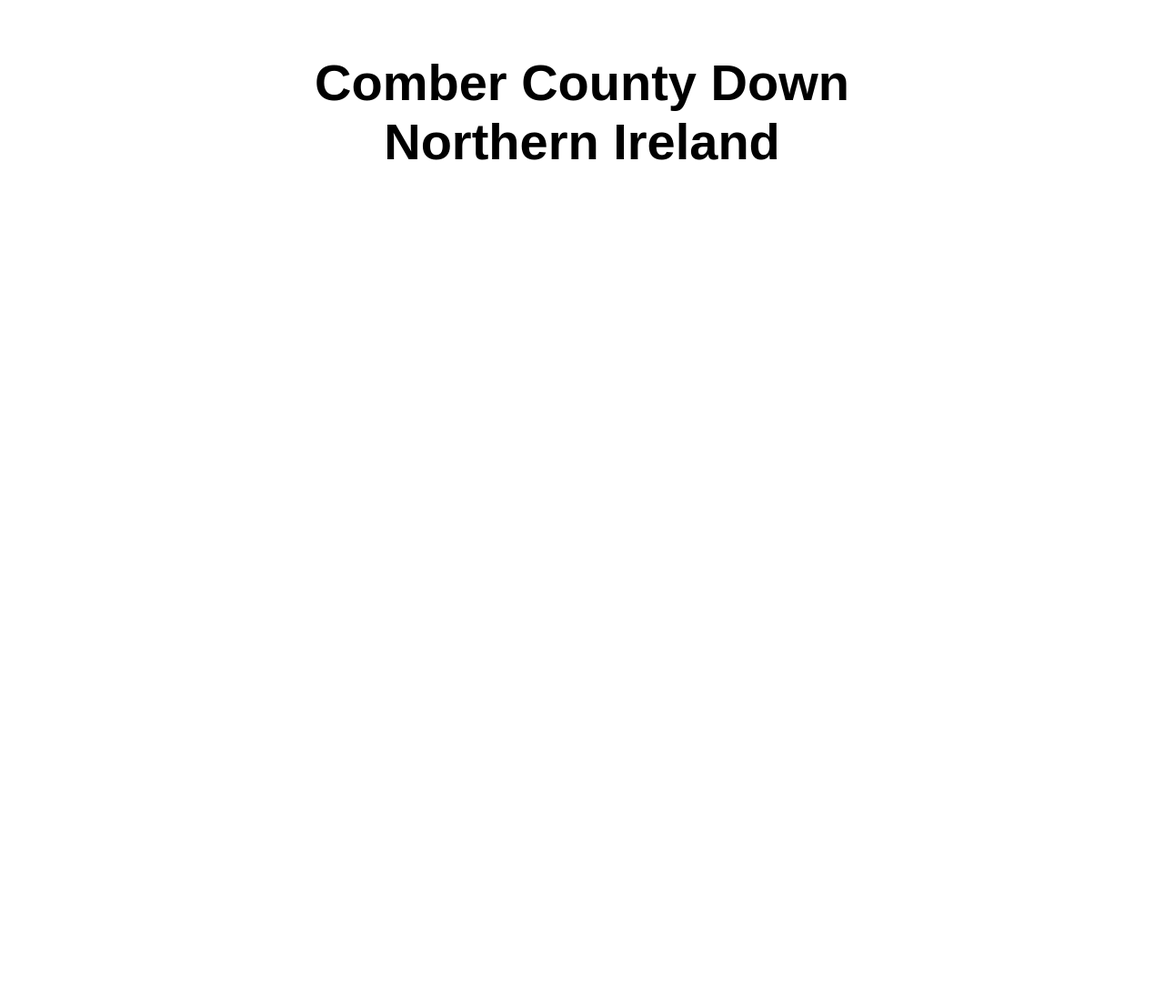
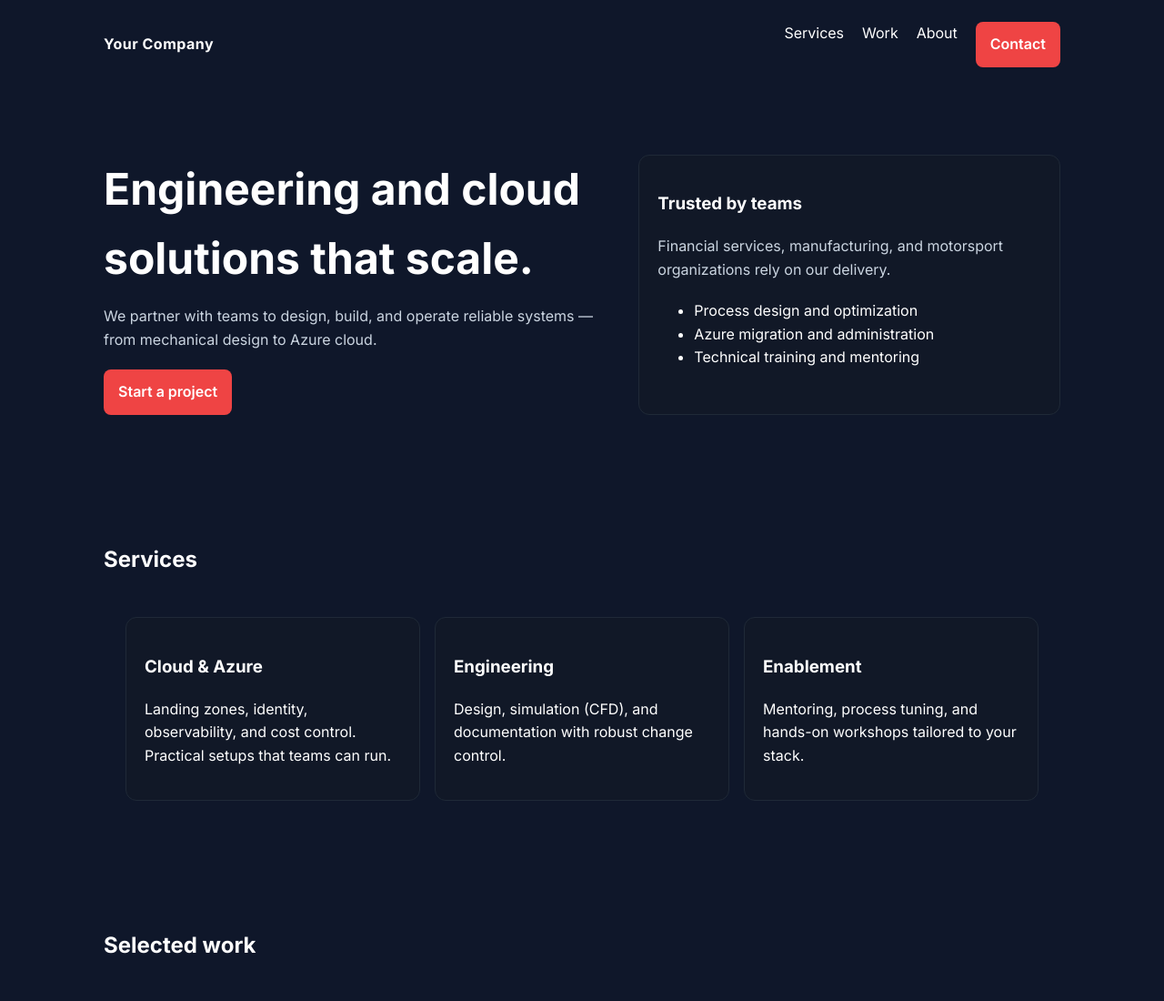
Before and after one commit to Jordy441/jordy441web, a website: page src/index.html in a window 1280 px wide. Shown: the top 1100 px of the page at 91% size. Before the commit the page ends 800 px from the top, so only its background shows below. Drawn offline with Linux system fonts and the light colour scheme.

Commit message:
Revise index.html for improved layout and styles
Updated the HTML structure and styling for better layout and design.

```diff
--- a/src/index.html
+++ b/src/index.html
@@ -1,17 +1,98 @@
-<!DOCTYPE html>
+<!doctype html>
 <html lang="en">
+<head>
+  <meta charset="utf-8">
+  <title>Comber County Down Northern Ireland</title>
+  <meta name="viewport" content="width=device-width, initial-scale=1">
+  <meta name="description" content="We help companies deliver reliable products and services across engineering and cloud.">
+  <link rel="preconnect" href="https://fonts.googleapis.com">
+  <link href="https://fonts.googleapis.com/css2?family=Inter:wght@400;600;700&display=swap" rel="stylesheet">
+  <style>
+    :root { --bg:#0f172a; --fg:#ffffff; --muted:#cbd5e1; --accent:#ef4444; --card:#111827; }
+    *{box-sizing:border-box} body{margin:0;font-family:Inter,system-ui,-apple-system,Segoe UI,Roboto,sans-serif;background:var(--bg);color:var(--fg);line-height:1.6}
+    a{color:var(--fg);text-decoration:none} a.btn{background:var(--accent);color:#fff;padding:.75rem 1rem;border-radius:.5rem;font-weight:600;display:inline-block}
+    header{max-width:1100px;margin:0 auto;padding:24px;display:flex;align-items:center;justify-content:space-between}
+    .logo{font-weight:700;letter-spacing:.5px}
+    nav ul{display:flex;gap:20px;list-style:none;margin:0;padding:0}
+    .hero{max-width:1100px;margin:0 auto;padding:72px 24px;display:grid;grid-template-columns:1.2fr 1fr;gap:32px}
+    .hero h1{font-size:clamp(2rem,4vw,3rem);margin:0 0 12px} .hero p{color:var(--muted);margin:0 0 20px}
+    .card{background:var(--card);border:1px solid #1f2937;border-radius:12px;padding:20px}
+    .grid{max-width:1100px;margin:0 auto;padding:24px;display:grid;grid-template-columns:repeat(auto-fit,minmax(280px,1fr));gap:16px}
+    .section{max-width:1100px;margin:0 auto;padding:48px 24px}
+    footer{border-top:1px solid #1f2937;margin-top:32px} .foot{max-width:1100px;margin:0 auto;padding:24px;color:var(--muted);font-size:.9rem}
+  </style>
+</head>
+<body>
+  <header>
+    <div class="logo">Your Company</div>
+    <nav>
+      <ul>
+        <li><a href="#services">Services</a></li>
+        <li><a href="#work">Work</a></li>
+        <li><a href="#about">About</a></li>
+        <li><a class="btn" href="#contact">Contact</a></li>
+      </ul>
+    </nav>
+  </header>
 
-<head>
-  <meta charset="UTF-8">
-  <meta name="viewport" content="width=device-width, initial-scale=1.0">
-  <link rel="stylesheet" href="styles.css">
-  <title>A Chronicle of Comber</title>
-</head>
+  <section class="hero">
+    <div>
+      <h1>Engineering and cloud solutions that scale.</h1>
+      <p>We partner with teams to design, build, and operate reliable systems — from mechanical design to Azure cloud.</p>
+      <a class="btn" href="#contact">Start a project</a>
+    </div>
+    <div class="card">
+      <h3>Trusted by teams</h3>
+      <p class="muted">Financial services, manufacturing, and motorsport organizations rely on our delivery.</p>
+      <ul>
+        <li>Process design and optimization</li>
+        <li>Azure migration and administration</li>
+        <li>Technical training and mentoring</li>
+      </ul>
+    </div>
+  </section>
 
-<body>
-  <main>
-    <h1>Comber County Down Northern Ireland</h1>
-  </main>
+  <section id="services" class="section">
+    <h2>Services</h2>
+    <div class="grid">
+      <div class="card">
+        <h3>Cloud & Azure</h3>
+        <p>Landing zones, identity, observability, and cost control. Practical setups that teams can run.</p>
+      </div>
+      <div class="card">
+        <h3>Engineering</h3>
+        <p>Design, simulation (CFD), and documentation with robust change control.</p>
+      </div>
+      <div class="card">
+        <h3>Enablement</h3>
+        <p>Mentoring, process tuning, and hands-on workshops tailored to your stack.</p>
+      </div>
+    </div>
+  </section>
+
+  <section id="work" class="section">
+    <h2>Selected work</h2>
+    <div class="grid">
+      <div class="card"><h4>Motorsport</h4><p>Intake design and performance modeling for race applications.</p></div>
+      <div class="card"><h4>Financial services</h4><p>Streamlined admin workflows and secure client data handling.</p></div>
+      <div class="card"><h4>Education</h4><p>Course design and mentoring for new cloud practitioners.</p></div>
+    </div>
+  </section>
+
+  <section id="about" class="section">
+    <h2>About</h2>
+    <p>We are a multidisciplinary team with experience across engineering, administration, teaching, and cloud computing. We prioritize clear communication and dependable delivery.</p>
+  </section>
+
+  <section id="contact" class="section">
+    <h2>Contact</h2>
+    <p>Email: <a href="mailto:hello@yourcompany.com">hello@yourcompany.com</a></p>
+    <p>LinkedIn: <a href="#" target="_blank">Company profile</a></p>
+  </section>
+
+  <footer>
+    <div class="foot">© <span id="y"></span> Your Company. All rights reserved.</div>
+  </footer>
+  <script>document.getElementById('y').textContent = new Date().getFullYear();</script>
 </body>
-
 </html>
```
